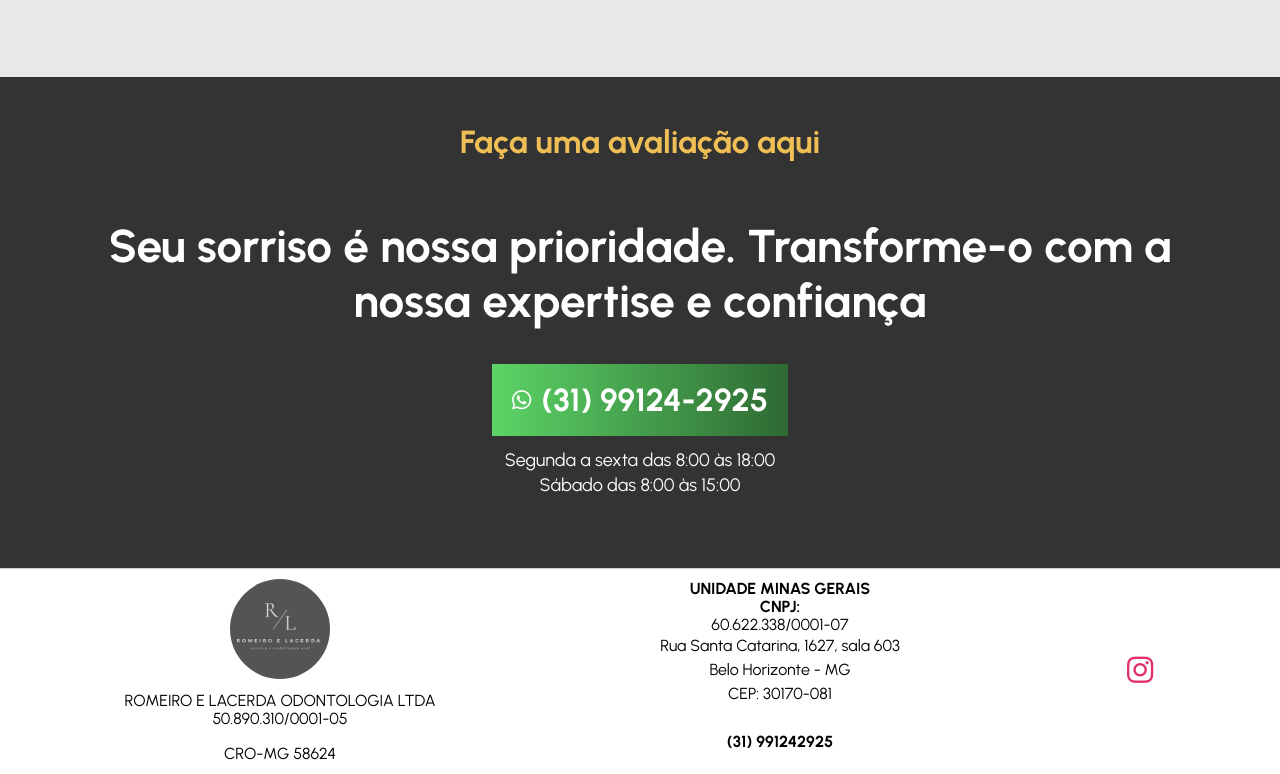
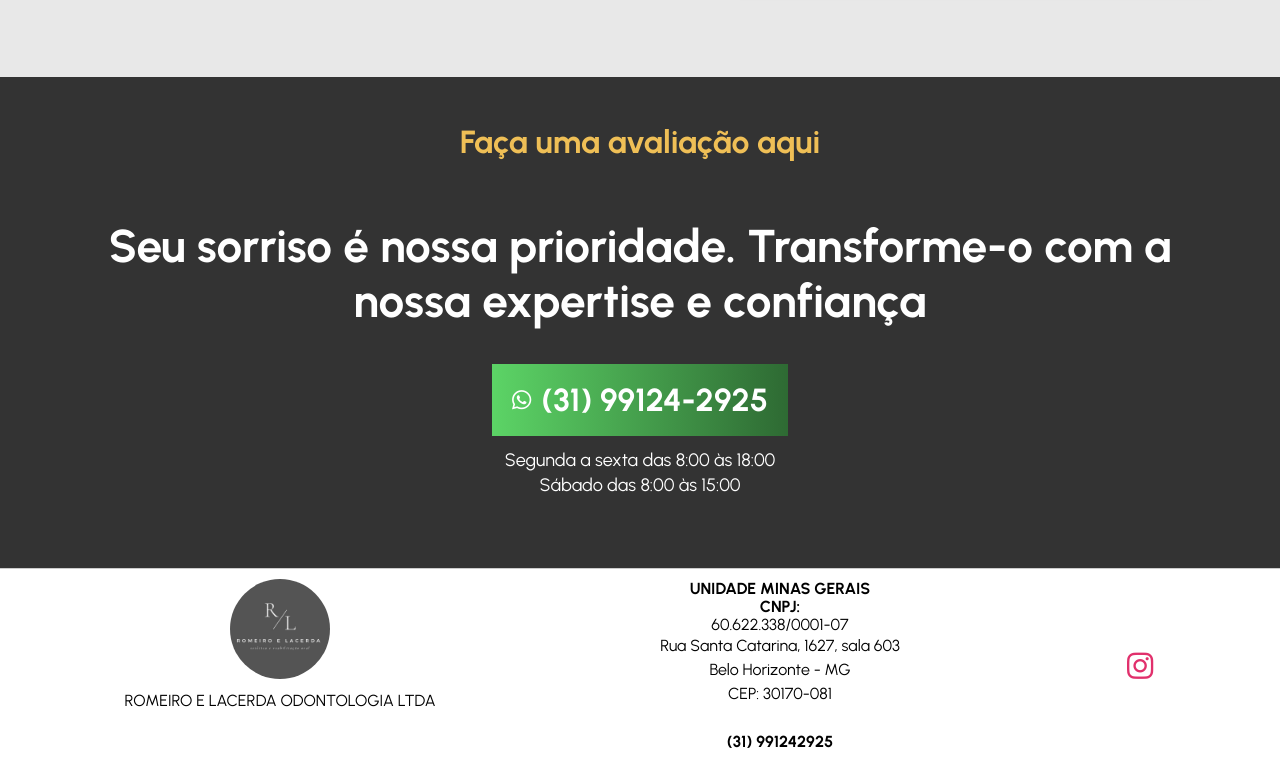
Before and after one commit to Claudioofc/ClinicaRomeiroeLacerda, a website: page index-simple.html in a window 1280 px wide. Shown: the part 3157-3931 px from the top of the page. Drawn offline with Linux system fonts and the light colour scheme.

Commit message:
Remove CNPJ e CRO-MG, apagar app.zip e .vscode - Limpeza do projeto

```diff
--- a/index-simple.html
+++ b/index-simple.html
@@ -262,10 +262,7 @@
         <div class="footer-container">
             <div class="footer-column">
                 <img src="assets/img/Logo.jpg" alt="Logo romeiro e lacerda" class="footer-logo">
-                <p>ROMEIRO E LACERDA ODONTOLOGIA LTDA<br>
-                    50.890.310/0001-05<br>
-                    <br>CRO-MG 58624
-                </p>
+                <p>ROMEIRO E LACERDA ODONTOLOGIA LTDA</p>
             </div>
             <div class="footer-column">
                 <p><strong>UNIDADE MINAS GERAIS
```
Also changed, not shown: app/views/home.html (+1 -4 lines), index.html (+1 -4 lines), README.md.
